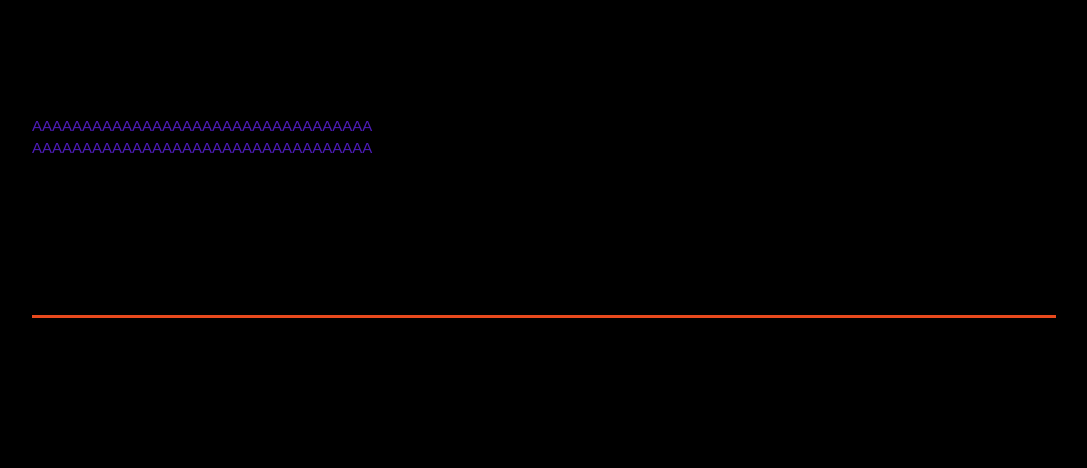
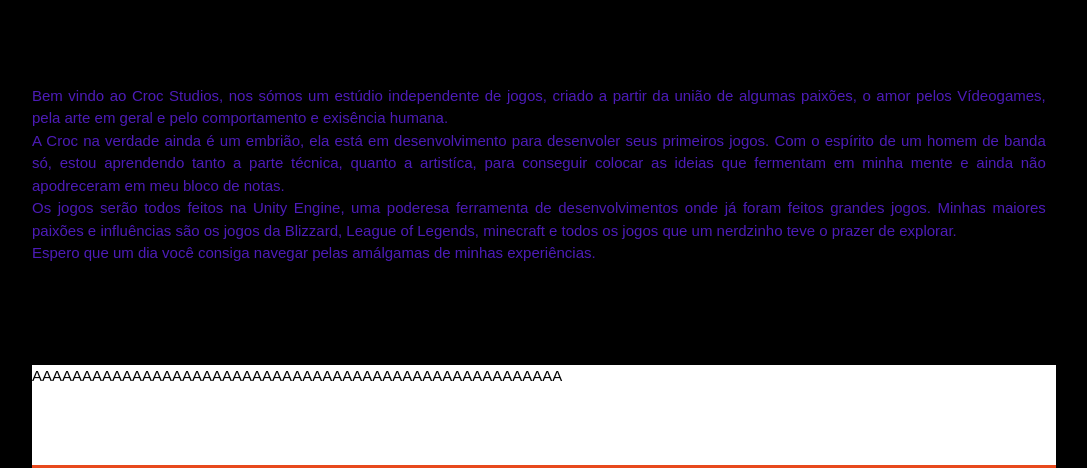
Before and after one commit to lucas-ferreira-croc/Site-PI-individual, a plain HTML site: page Index.html in a window 1280 px wide. Shown: the part 356-824 px from the top of the page, without its empty margins (96-1183 px from the left). Before the commit the page ends 800 px from the top, so only its background shows below. Drawn offline with Linux system fonts and the light colour scheme.

Commit message:
Complementei a Index e Criei os outros HTML's

```diff
--- a/Index.html
+++ b/Index.html
@@ -15,8 +15,8 @@
             <div class="nav">
                 <ul>
                     <li><a href="index.html">História</a></li>
-                    <li><a href="sobre.html">Arte</a></li>
-                    <li><a href="servico.html">Media</a></li>
+                    <li><a href="arte.html">Arte</a></li>
+                    <li><a href="media.html">Media</a></li>
                 </ul>
             </div>
         </div>
@@ -32,12 +32,22 @@
     <div class="container">
         <div class="boxes">
             <div class="box1">
-                AAAAAAAAAAAAAAAAAAAAAAAAAAAAAAAAAA<br>
-                AAAAAAAAAAAAAAAAAAAAAAAAAAAAAAAAAA
+                Bem vindo ao Croc Studios, nos sómos um estúdio independente de jogos, criado a partir da união de algumas paixões, o amor pelos Vídeogames, pela arte em geral e pelo comportamento e exisência humana. <br>
+                A Croc na verdade ainda é um embrião, ela está em desenvolvimento para desenvoler seus primeiros jogos.
+                Com o espírito de um homem de banda só, estou aprendendo tanto a parte técnica, quanto a artistíca,
+                para conseguir colocar as ideias que fermentam em minha mente e ainda não apodreceram em meu bloco de notas.
+                <br> Os jogos serão todos feitos na Unity Engine, uma poderesa ferramenta de desenvolvimentos onde já foram feitos grandes jogos.
+                Minhas maiores paixões e influências são os jogos da Blizzard, League of Legends, minecraft e todos os jogos que um nerdzinho teve o prazer de explorar.
+               <br> Espero que um dia você consiga navegar pelas amálgamas de minhas experiências.
             </div>
 
         </div>
+    </div>
 
+    <div class="container">
+        <div class="footer">
+            AAAAAAAAAAAAAAAAAAAAAAAAAAAAAAAAAAAAAAAAAAAAAAAAAAAAA
+        </div>
     </div>
 
 </body>
--- a/css/style.css
+++ b/css/style.css
@@ -26,6 +26,7 @@ body{
 }
 
 .header li{
+
     float: left;
     display: inline;
     padding-left: 20px;
@@ -51,18 +52,40 @@ ul{
 }
 
 .boxes{
+
     width: 300%;
     margin-top: 100px;
 }
 
 .box1{
 
+    text-align: justify;
     float: left;
     overflow: hidden;
-    width: 45%;
+    width: 33%;
     color: #4d1cb8;
-    min-height: 200px;
-    margin-top: 30px;
-    border-bottom: #e8491d 3px solid;
     text-decoration: none;
 }
+
+
+.footer{
+    width: 100%;
+    margin:auto;
+    overflow: hidden;
+    margin-top: 100px;
+    background: white;
+    height: 100px;
+    border-bottom: #e8491d 3px solid;
+}
+
+.footer .titulo{
+    text-transform: uppercase;
+    margin-left: 45%;
+    margin-top: 95%;
+    font-size: 10;
+}
+
+.footer .texto{
+    width:400px;
+    margin:auto;
+}
```
Also changed, not shown: arte.html (added), media.html (added).
